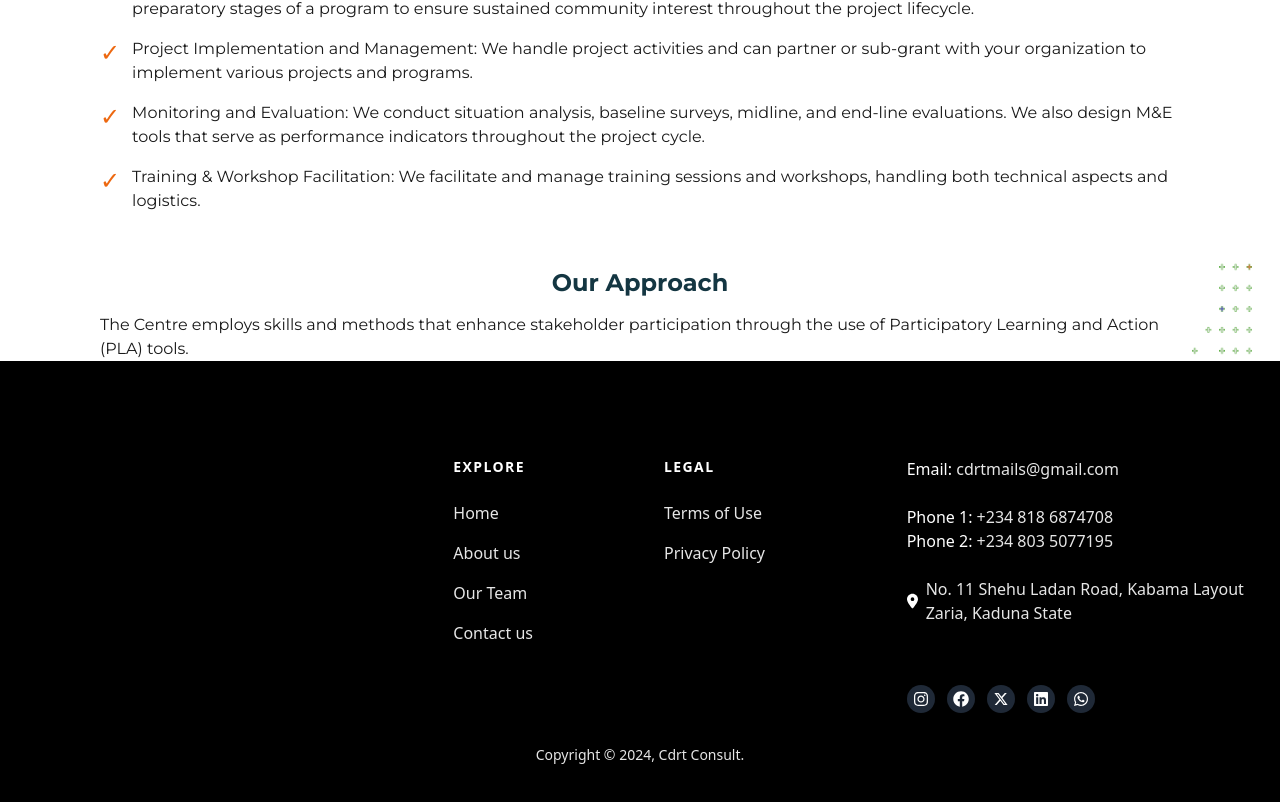
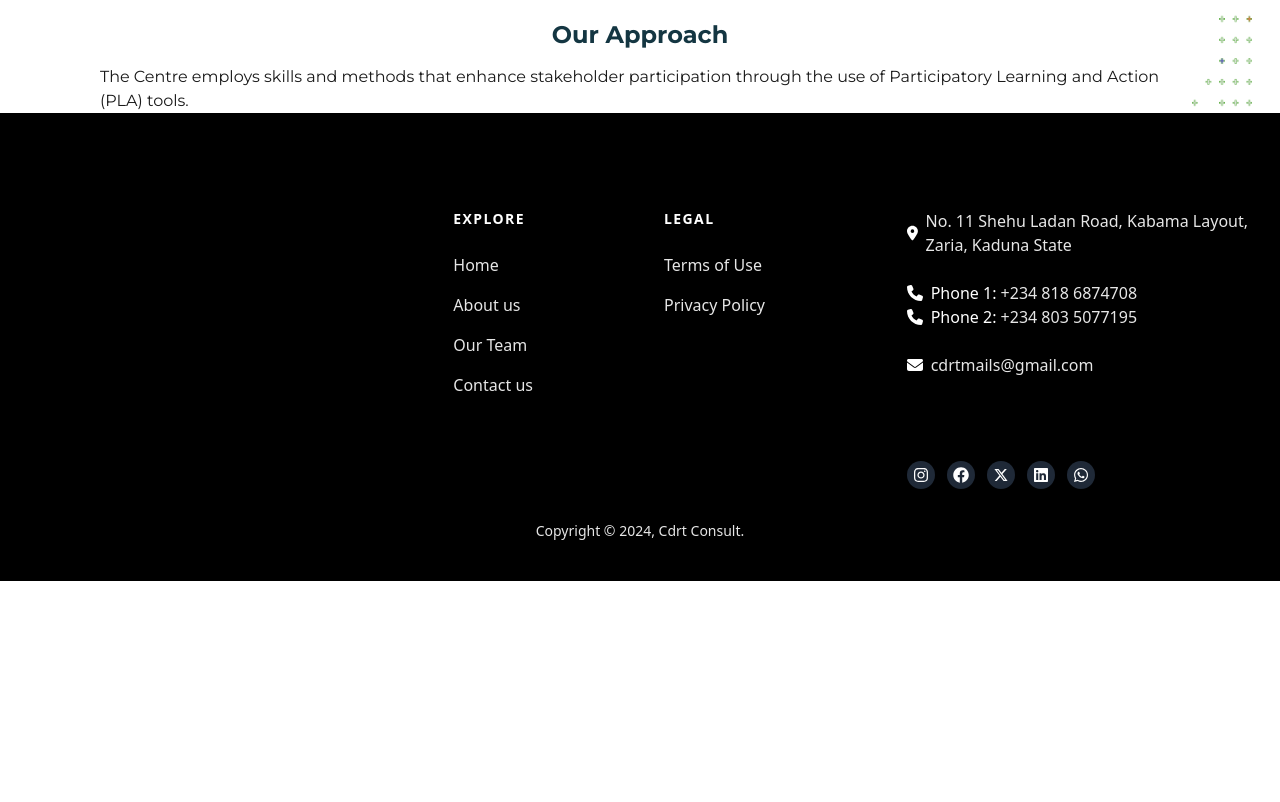
Before and after one commit to onoja123/Cdrt-Consult, a Next.js app: page /about-us in a window 1280 px wide. Shown: the part 1168-1970 px from the top of the page. After the commit the page ends 1749 px from the top, so only its background shows below. Built offline with nearby package versions, Linux system fonts and the light colour scheme.

Commit message:
feat: made changes

```diff
--- a/components/HomePage/Groceries.tsx
+++ b/components/HomePage/Groceries.tsx
@@ -12,12 +12,10 @@ const Groceries = () => {
             Our Service{" "}
         </h1>
         <p className="text-[#838383] text-left font-medium text-[14px] md:text-[18px] p-4">
-  We carry out a variety of services including core research and surveys, Organizational Capacity Assessment (OCA),
-  Evaluation research, Community mobilization and development, Training and capacity building,
-  Project planning and management, Translation and transcription services
-</p>
-
-
+          At CDRT Consult, we offer a range of specialized consultancy services to support sustainable development and organizational growth.
+          Our vision is a world where development processes emphasize people's participation in identifying, planning, and executing programs.
+          Our mission is to promote participatory, gender-sensitive, and sustainable development through research and training.
+        </p>
       </div>
       <div className="w-full flex lg:flex-row flex-col items-center lg:items-start justify-between xl:justify-center gap-6 xl:gap-20">
         <Image
--- a/components/HomePage/Hero.tsx
+++ b/components/HomePage/Hero.tsx
@@ -10,21 +10,23 @@ const Hero = () => {
         <div
           className={`${montserrat.className} w-[100%] hidden md:block font-bold text-[28px] md:text-[50px] leading-[1.3]`}
         >
-          <h1 className="text-[#000000] text-center">Welcome to CDRT CONSULT</h1>
+        <h1 className="text-[#000000] text-center">Welcome to CDRT</h1>
         </div>
-        <p
-          className={`text-[14px] md:text-[18px] w-[100%] md:w-[60%] lg:w-[100%] text-[#838383]`}
-        >
+        <p className="text-[14px] md:text-[18px] w-[100%] md:w-[60%] lg:w-[100%] text-[#838383]">
           Where we empower sustainable development through people-centered solutions.
           We are a Human Resource Management and Development Support Services Consultancy firm registered in Nigeria.
           Our mission is to promote participatory and gender-sensitive development processes that ensure long-term impact and community ownership.
         </p>
+        <p className="text-[14px] md:text-[18px] w-[100%] md:w-[60%] lg:w-[100%] text-[#838383]">
+          <strong>CDRT CONSULT</strong> is the enterprise arm of CDRT, providing specialized consultancy services to further our mission.
+        </p>
       </div>
+
       <div className=" relative w-fit mt-2 flex flex-col items-center">
         <div
           className={`${montserrat.className} md:hidden block text-center mb-2 font-semibold text-[28px] leading-[1.3]`}
         >
-          <h1 className="text-[#000000]">Welcome to CDRT CONSULT</h1>
+        <h1 className="text-[#000000] text-center">Welcome to CDRT</h1>
         </div>
       </div>
     </div>
--- a/components/about-us/rc_about.tsx
+++ b/components/about-us/rc_about.tsx
@@ -30,7 +30,7 @@ const RC_About = () => {
               Its training and development services are tailored to the specific needs of client organizations.
             </p>
           </div>
-
+{/*
           <div className="flex flex-col items-center gap-3 w-full mt-8">
             <h2 className="text-[20px] md:text-[24px] font-bold text-[#143642]">
               Vision
@@ -47,7 +47,7 @@ const RC_About = () => {
             <p className="text-[16px] text-[#1A1A1A]">
               To promote participatory, gender-sensitive, and sustainable development through research and training.
             </p>
-          </div>
+          </div> */}
 
           <div className="flex flex-col items-center gap-3 w-full mt-8">
             <h2 className="text-[20px] md:text-[24px] font-bold text-[#143642]">
--- a/components/footer.tsx
+++ b/components/footer.tsx
@@ -2,7 +2,8 @@
 import moment from "moment/moment";
 import { footerLinks, socialMedia } from "@/ultils/constants";
 import { useRouter } from "next/navigation";
-import { FaLocationDot } from "react-icons/fa6";
+import { FaLocationDot, FaPhone, FaEnvelope } from "react-icons/fa6";
+
 import Link from "next/link";
 import Image from "next/image";
 
@@ -66,34 +67,43 @@ const Footer = () => {
 
           <div className="col-span-2 md:col-span-1 lg:col-span-2 lg:pl-8">
             <div className="">
-                <p className="text-white">
-                  Email:{" "}
+              <p className="text-white flex items-center gap-2">
+                <FaLocationDot />
                 <span className="text-[#E6E6E6]">
-                    cdrtmails@gmail.com
+                  No. 11 Shehu Ladan Road, Kabama Layout, Zaria, Kaduna State
                 </span>
               </p>
               <br />
-                <p className="text-white">
+              <p className="text-white flex items-center gap-2">
+                <FaPhone />
+                <span>
                   Phone 1:{" "}
                   <a href="tel:+2348186874708" className="text-[#E6E6E6]">
                     +234 818 6874708
                   </a>
+                </span>
               </p>
-                <p className="text-white">
+              <p className="text-white flex items-center gap-2">
+                <FaPhone />
+                <span>
                   Phone 2:{" "}
                   <a href="tel:+2348035077195" className="text-[#E6E6E6]">
-
                     +234 803 5077195
                   </a>
+                </span>
               </p>
               <br />
               <p className="text-white flex items-center gap-2">
-                  <FaLocationDot />
-                  <span className="text-[#E6E6E6]">
-                  No. 11 Shehu Ladan Road, Kabama Layout
-                  Zaria, Kaduna State
-                  </span>
+                <FaEnvelope />
+                <span className="text-[#E6E6E6]">cdrtmails@gmail.com</span>
               </p>
+              <br />
+              {/* <p className="text-white">
+                Website:{" "}
+                <a href="https://yourwebsite.com" className="text-[#E6E6E6]">
+                  www.yourwebsite.com
+                </a>
+              </p> */}
               <br />
             </div>
             <ul className="flex items-center space-x-3 mt-9">
@@ -112,6 +122,7 @@ const Footer = () => {
               ))}
             </ul>
           </div>
+
           </div>
 
           <div className="pt-8">
```
Lines whose indentation alone changed are shown as unchanged.
